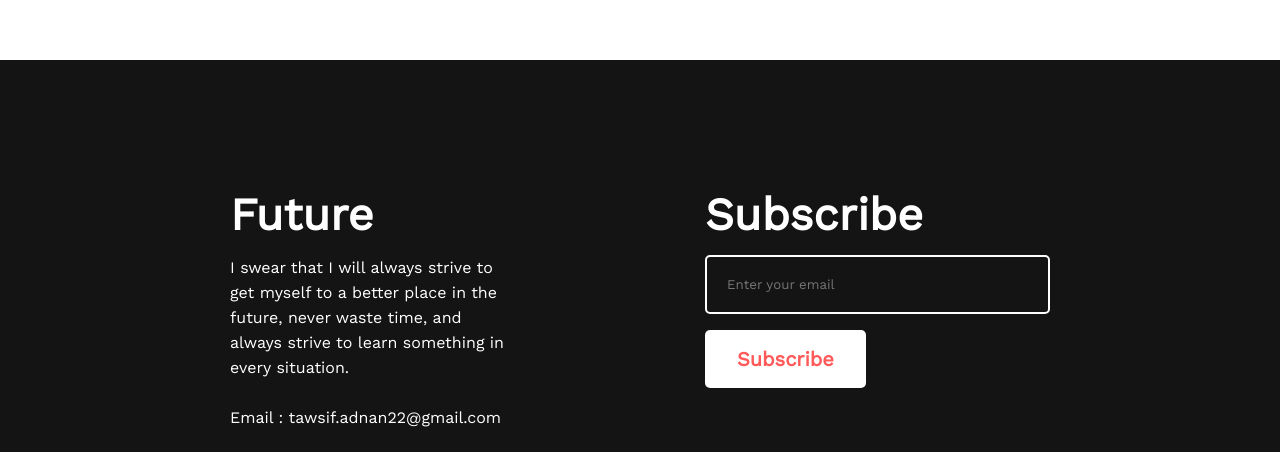
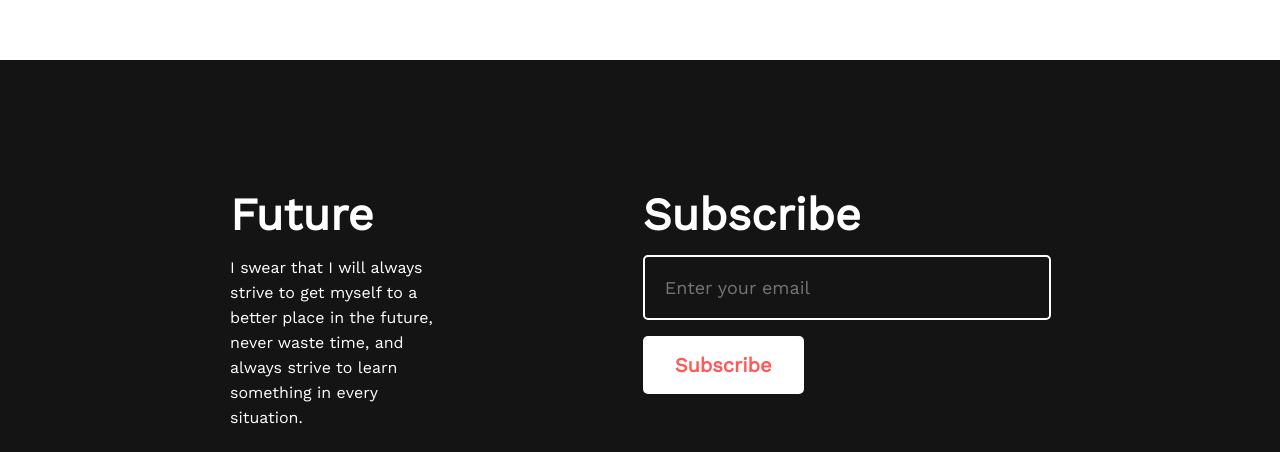
Before and after one commit to dev-maruful/assignment-1, a plain HTML site: page index.html in a window 1280 px wide. Shown: the part 3411-3863 px from the top of the page. Drawn offline with nearby package versions, Linux system fonts and the light colour scheme.

Commit message:
correction done

```diff
--- a/styles/style.css
+++ b/styles/style.css
@@ -201,6 +201,8 @@ footer input[type="email"]{
     border: 2px solid white;
     background: #151414;
     border-radius: 5px;
+    font-size: 18px;
+    font-weight: 400;
     padding: 20px 150px 20px 20px;
     margin-bottom: 16px;
 }
```
